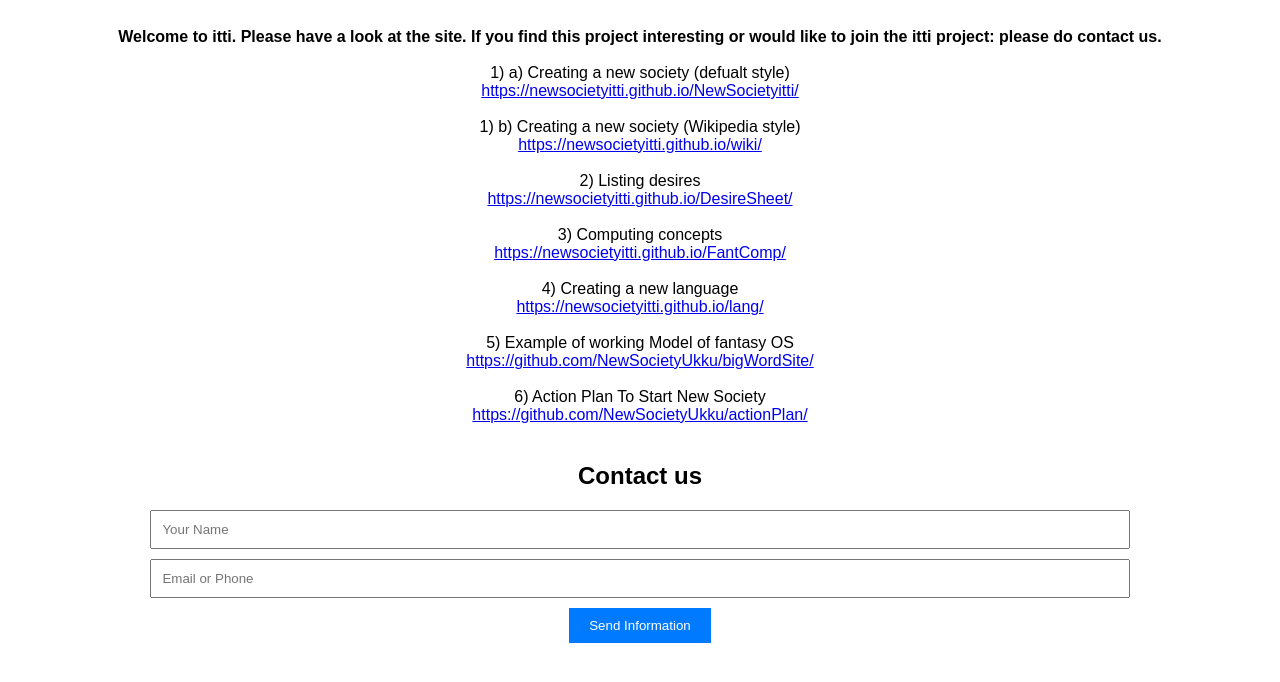
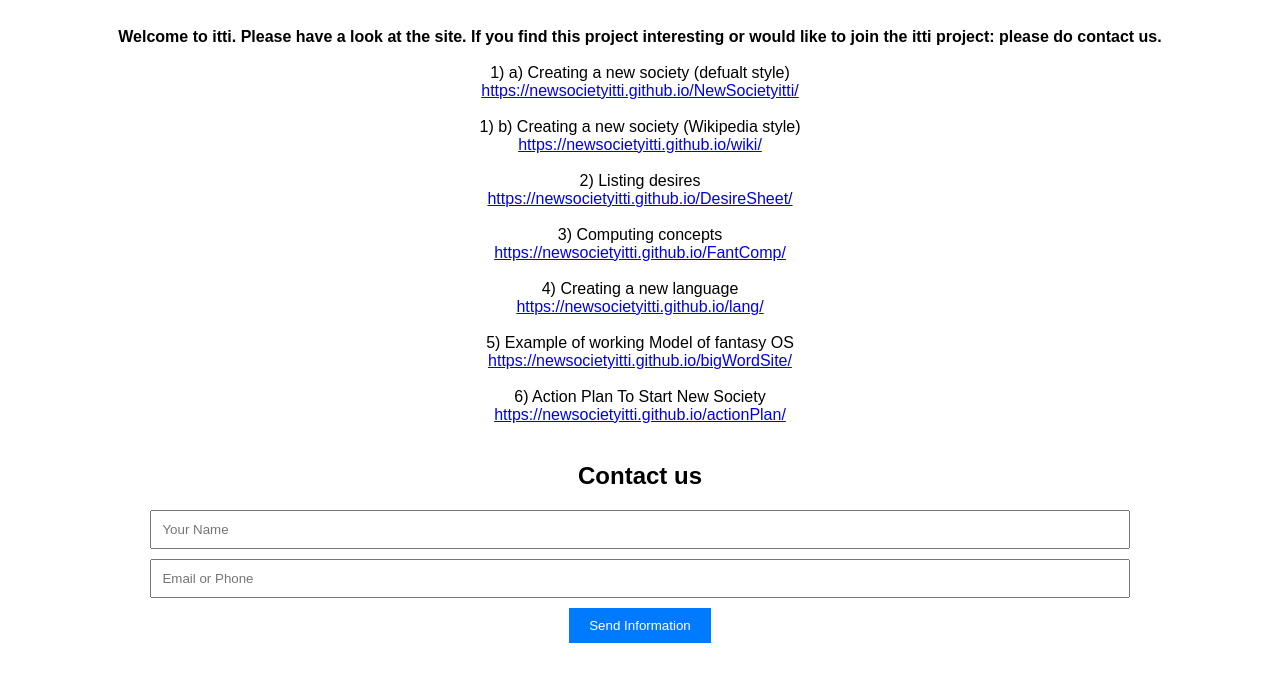
Before and after one commit to NewSocietyUkku/listOfSites, a plain HTML site: page index.html in a window 1280 px wide. Drawn offline with Linux system fonts and the light colour scheme.

Commit message:
Add files via upload

```diff
--- a/index.html
+++ b/index.html
@@ -136,9 +136,12 @@ b) Creating a new society (Wikipedia style)
 
 <a href=
 
-  "https://github.com/NewSocietyUkku/bigWordSite/"
+  "https://newsocietyitti.github.io/bigWordSite/"
 
-  >https://github.com/NewSocietyUkku/bigWordSite/</a>
+
+
+
+  >https://newsocietyitti.github.io/bigWordSite/</a>
 
 
 
@@ -161,10 +164,12 @@ b) Creating a new society (Wikipedia style)
 
 <a href=
 
-  "https://github.com/NewSocietyUkku/actionPlan/"
+
+  "https://newsocietyitti.github.io/actionPlan/"
 
 
-  >https://github.com/NewSocietyUkku/actionPlan/</a>
+  >https://newsocietyitti.github.io/actionPlan/</a>
+
 
 
 
```
